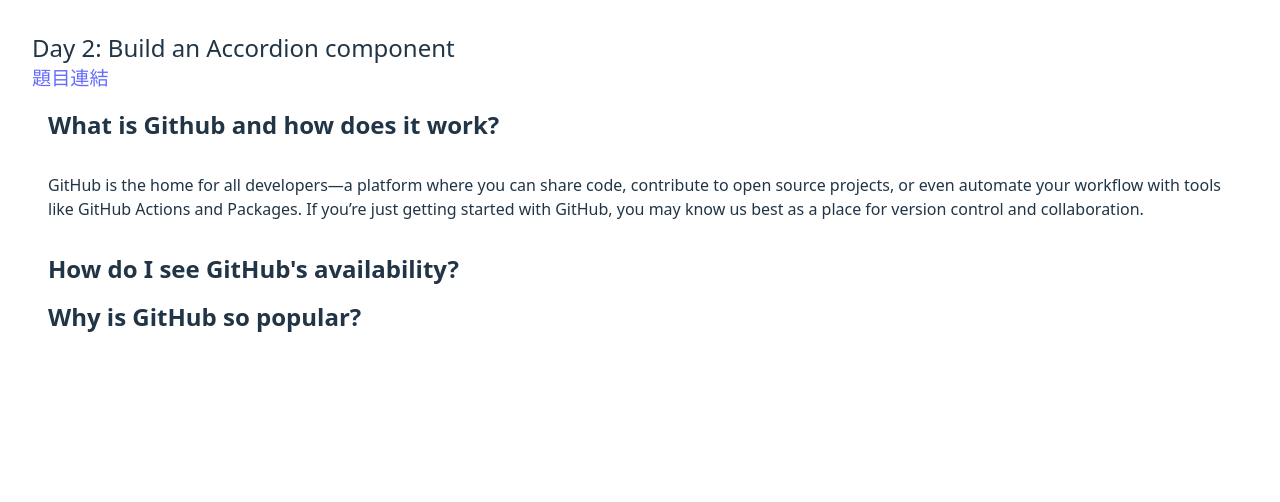
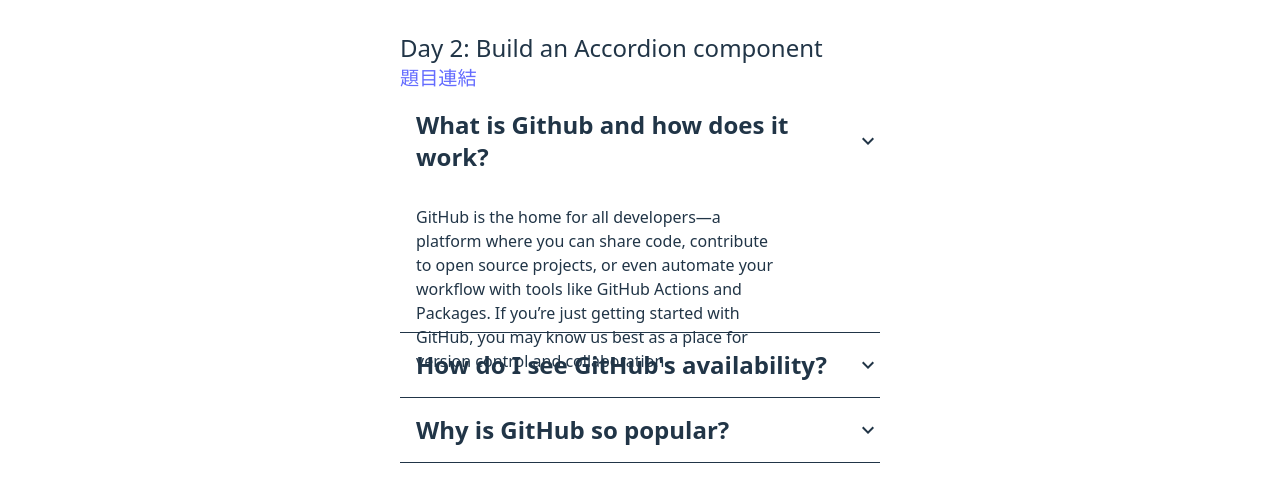
Before and after one commit to hangineer/React-30-Practice, a React (Vite) app: page /day2 in a window 1280 px wide. Both pictures are taken after a click on the element "What is Github and how does it work?". Shown: the top 502 px of the page. Built offline with nearby package versions, Linux system fonts and the light colour scheme.

Commit message:
fix: optimize day2

```diff
--- /dev/null
+++ b/src/component/Accordion.jsx
@@ -0,0 +1,23 @@
+import ArrowDown from '@mui/icons-material/KeyboardArrowDown';
+
+function Accordion({ title, isOpen, onToggle, children }) {
+  return (
+    <div className="border-b max-h-60 max-w-120">
+      <div className="flex items-center justify-between">
+        <h2 className="inline m-4 cursor-pointer font-bold text-2xl" onClick={onToggle}>{title}</h2>
+        <ArrowDown />
+      </div>
+
+      <div className={`w-100 transition-all duration-300 ${
+          isOpen ? "max-h-100 opacity-100" : "h-0 opacity-0"
+        }`}
+      >
+        {/* can use children to accept the props */}
+        {isOpen && <p className="p-4">{children}</p>}
+      </div>
+
+    </div>
+  )
+};
+
+export default Accordion;
--- a/src/pages/day2.jsx
+++ b/src/pages/day2.jsx
@@ -1,4 +1,5 @@
 import { useState } from "react";
+import Accordion from "@/component/Accordion.jsx";
 
 const items = [
   {
@@ -16,23 +17,6 @@
       "GitHub is built by developers for developers, and we’re proud to be home to the world’s largest open source community. With 50 million developers and millions more open source projects, GitHub has become the go-to place to collaborate and build software together.",
   },
 ];
-
-function Accordion({ title, isOpen, onToggle, children }) {
-  return (
-    <div>
-      <h2 className="m-4 cursor-pointer font-bold text-2xl" onClick={onToggle}>{title}</h2>
-      {/* can use children to accept the props */}
-      {isOpen && <p className="p-4">{children}</p>}
-    </div>
-  )
-};
-
-// the content to be displayed, using idx to find it
-// function handleToggle(idx, expendIdx, setExpendIdx) {
-//   // TODO:
-//   if (idx === expendIdx) return setExpendIdx(null);
-//   setExpendIdx(idx);
-// };
 
 
 function Day2() {
@@ -52,7 +36,7 @@
               title={item.title}
               isOpen={expendIdx === idx}
               // Updater Function
-              onToggle={() => setExpendIdx((pre) => (pre === idx ? null : idx))}
+              onToggle={() => setExpendIdx((pre) => (pre === idx ? null : idx))} // Only allow one item at a time to be expanded
             >
               {item.content}
             </Accordion>
```
